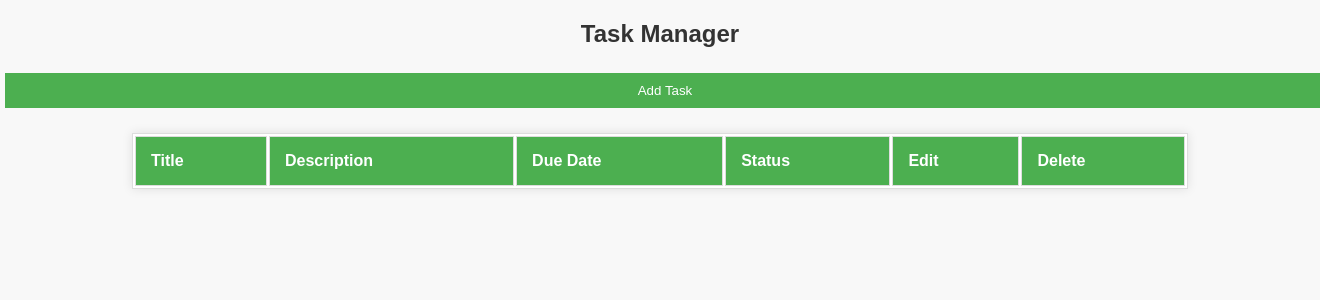
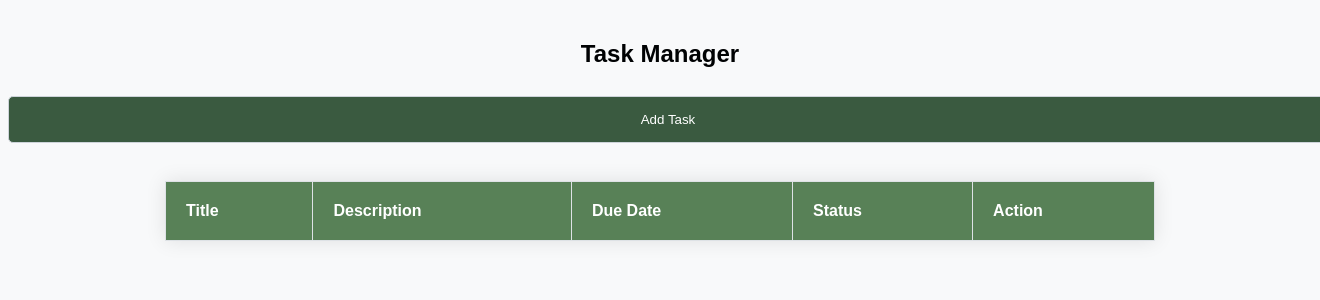
Before and after one commit to CCS112-Group-1/Scrummm, a PHP site: page / in a window 1320 px wide; the page is wider, and only the part inside the window is pictured. Shown: the top 300 px of that part. Run offline with PHP 8.4, Linux system fonts and the light colour scheme; lists and menus that the app fills with data are empty; some libraries are stand-ins or nearby versions.

Commit message:
enhanced the ui

```diff
--- a/index.php
+++ b/index.php
@@ -1,3 +1,5 @@
+
+
 <!DOCTYPE html>
 <html lang="en">
 <head>
@@ -6,13 +8,17 @@
   <title>Task Manager</title>
   <link rel="stylesheet" href="student.css">
   <link rel="stylesheet" href="https://code.jquery.com/ui/1.12.1/themes/base/jquery-ui.css">
+  <link rel="stylesheet" href="https://cdnjs.cloudflare.com/ajax/libs/font-awesome/6.0.0/css/all.min.css">
+
   <script src="https://code.jquery.com/jquery-3.6.4.min.js"></script>
   <script src="https://code.jquery.com/ui/1.12.1/jquery-ui.js"></script>
 </head>
 <body>
 
   <h2>Task Manager</h2>
+
   <input type="button" class="button button-add" value="Add Task" onclick="openAddModal()">
+
 <table id="taskTable">
     <thead>
       <tr>
@@ -20,14 +26,16 @@
         <th>Description</th>
         <th>Due Date</th>
         <th>Status</th>
-      <th>Edit</th>
-      <th>Delete</th>
+        <th>Action</th>
       </tr>
     </thead>
     <tbody id="taskList">
 
     </tbody>
   </table>
+
+
+
 
 <div id="editFormModal" class="modal">
   <div class="modal-content">
@@ -102,8 +110,9 @@ function addTask() {
     "<td>" + taskData.description + "</td>" +
     "<td>" + taskData.dueDate + "</td>" +
     "<td>" + taskData.status + "</td>" +
-    "<td><button class='button-edit' onclick='openEditForm(this)'>Edit</button></td>" +
-    "<td><button class='button-delete' onclick='deleteTask(this)'>Delete</button></td>" +
+
+"<td><button class='button-edit' onclick='openEditForm(this)'>Edit</button>" +
+        "<button class='button-delete' onclick='deleteTask(this)'>Delete</button></td>" +
         "</tr>");
 
 
--- a/student.css
+++ b/student.css
@@ -2,53 +2,86 @@ body {
   font-family: 'Arial', sans-serif;
   margin: 0;
   padding: 0;
-    background-color: #f8f8f8;
+  background-color: #f8f9fa; /* Light gray background */
 }
 
 h2 {
   text-align: center;
-    margin-top: 20px;
-    color: #333;
+  margin-top: 40px;
+  color: #000203;
 }
 
 table {
-    width: 80%;
-    margin: 20px auto;
+  width: 75%;
+  margin: 30px auto;
   background-color: #fff;
-    box-shadow: 0 0 10px rgba(0, 0, 0, 0.1);
+  box-shadow: 0 0 20px rgba(0, 0, 0, 0.1);
+  border-collapse: collapse;
+  border: 2px solid  #4caf50; /* Enhanced green border for the table */
 }
 
 table, th, td {
-    border: 1px solid #ddd;
+  border: 1px solid #dee2e6;
 }
 
 th, td {
-    padding: 15px;
+  padding: 20px;
   text-align: left;
 }
 
 th {
-    background-color: #4caf50;
+  background-color: #588157; /* Green header background */
   color: #fff;
 }
 
 .button {
-    padding: 10px;
-    margin: 5px;
+  padding: 12px;
+  margin: 8px;
+}
+
+.button-add,
+.button-update,
+.button-delete,
+.button-edit {
+  display: inline-block;
+  width: 120px;
+  padding: 12px;
+  text-align: center;
+  border: none;
+  cursor: pointer;
+  transition: background-color 0.3s ease-in-out, color 0.3s ease-in-out;
+  border-radius: 5px;
 }
 
 .button-add {
-    background-color: #4caf50;
+  background-color: #3A5A40; /* Darker green button background */
   color: white;
-    border: none;
-    cursor: pointer;
+}
+
+.button-add i {
+  margin-right: 5px;
 }
 
 .button-update {
-    background-color: #008CBA;
+  background-color: #007bff; /* Blue button background */
   color: white;
-    border: none;
-    cursor: pointer;
+}
+
+.button-delete {
+  background-color: #dc3545; /* Red button background */
+  color: white;
+}
+
+.button-edit {
+  background-color: #3a7044; /* Yellow button background */
+  color: #333;
+}
+
+.button-add:hover,
+.button-update:hover,
+.button-delete:hover,
+.button-edit:hover {
+  background-color: #3aaf1d; /* Darker shade on hover */
 }
 
 .modal {
@@ -90,19 +132,26 @@ body {
 form {
   display: grid;
   grid-template-columns: 1fr 1fr;
-    gap: 15px;
+  gap: 20px;
 }
 
 input[type="text"],
 select,
 .button-update,
-  .button-add {
+.button-add,
+.button-delete,
+.button-edit {
   width: 100%;
-    padding: 10px;
+  padding: 15px;
   box-sizing: border-box;
+  border: 1px solid #ced4da;
+  border-radius: 5px;
+  outline: none;
 }
 
 .button-add:hover,
-  .button-update:hover {
+.button-update:hover,
+.button-delete:hover,
+.button-edit:hover {
   opacity: 0.9;
 }
```
Also changed, not shown: other parts of student.css (+17 -8 lines). Lines whose indentation alone changed are shown as unchanged.
